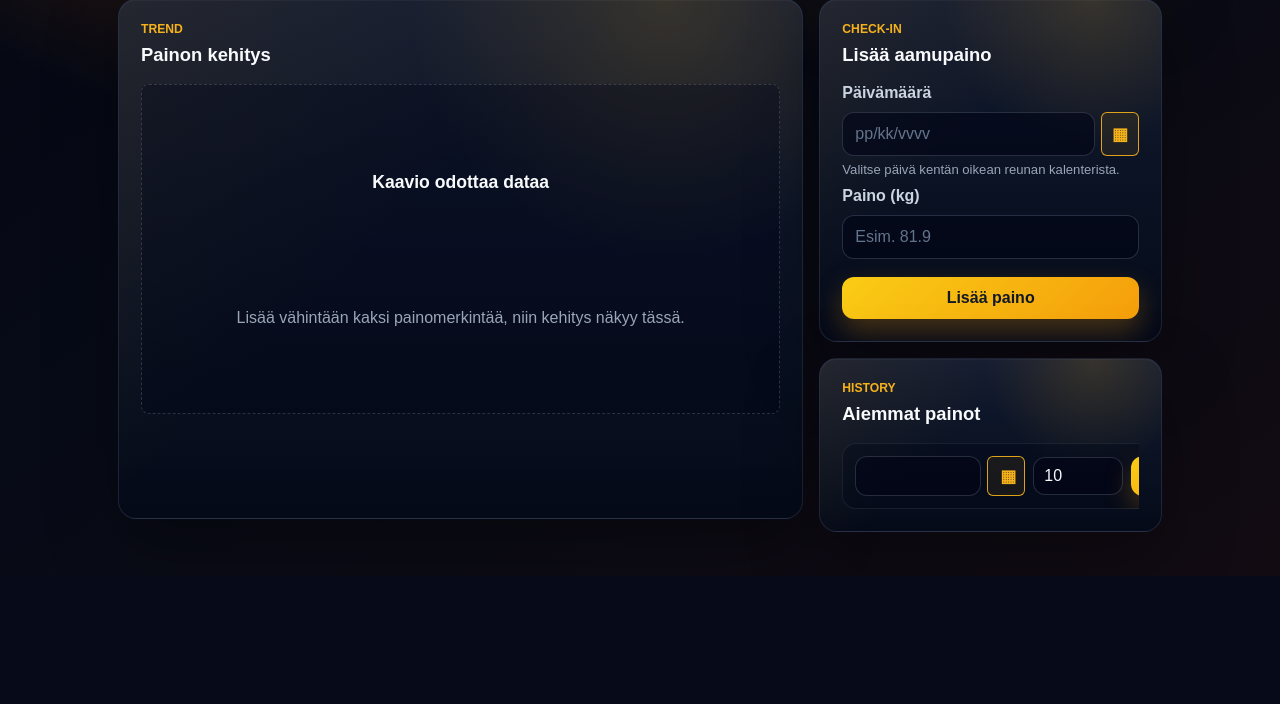
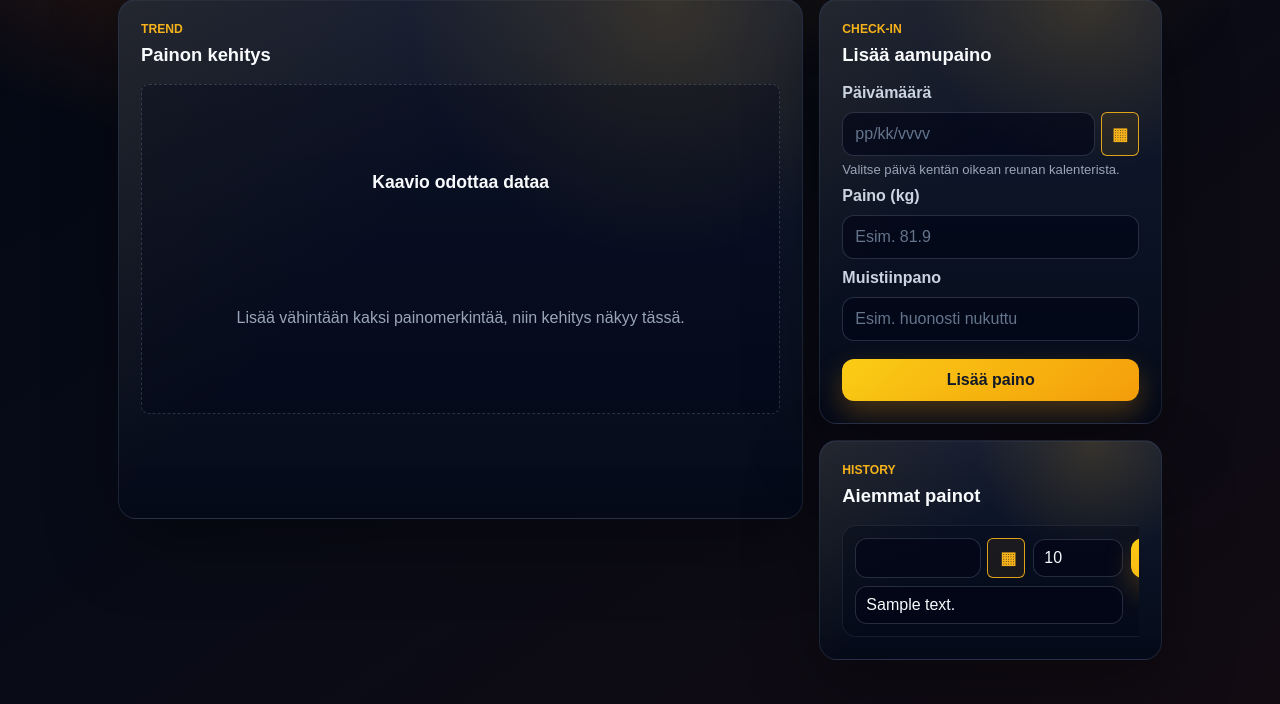
Before and after one commit to akikleemola/Aamupainot, a Flask app: template templates/index.html in a window 1280 px wide. Shown: the part 367-1071 px from the top of the page. Before the commit the page ends 899 px from the top, so only its background shows below. Run offline with Flask 3, Linux system fonts and the light colour scheme; the template is opened without the code that fills it: most values are stand-ins (such as "Sample title", 1, 10 or a date in 2020).

Commit message:
Added note feature

```diff
--- a/app.py
+++ b/app.py
@@ -32,6 +32,7 @@ MAX_LOGIN_ATTEMPTS = 5
 LOGIN_LOCK_TIME = timedelta(minutes=5)
 MIN_WEIGHT = 20
 MAX_WEIGHT = 250
+MAX_NOTE_LENGTH = 200
 login_attempts = {}
 
 
@@ -58,6 +59,10 @@ def init_db():
     connection.execute(get_sql("create_weight_entries"))
     try:
         connection.execute(get_sql("add_user_id_to_weight_entries"))
+    except sqlite3.OperationalError:
+        pass
+    try:
+        connection.execute(get_sql("add_note_to_weight_entries"))
     except sqlite3.OperationalError:
         pass
     connection.execute(get_sql("create_weight_entries_user_date_index"))
@@ -132,6 +137,15 @@ def validate_weight_entry(date_text, weight_text):
         return None, None, f"Painon pitää olla välillä {MIN_WEIGHT}-{MAX_WEIGHT} kg."
 
     return date_text, weight, None
+
+
+def validate_note(note_text):
+    note = note_text.strip()
+
+    if len(note) > MAX_NOTE_LENGTH:
+        return None, f"Muistiinpano saa olla enintään {MAX_NOTE_LENGTH} merkkiä pitkä."
+
+    return note, None
 
 
 def date_already_has_weight(connection, user_id, date_text, entry_id=None):
@@ -225,7 +239,14 @@ def index():
     if request.method == "POST":
         date_text = request.form["date"]
         weight_text = request.form["weight"]
+        note_text = request.form.get("note", "")
         date_text, weight, error = validate_weight_entry(date_text, weight_text)
+
+        if error:
+            flash(error)
+            return redirect(url_for("index"))
+
+        note, error = validate_note(note_text)
 
         if error:
             flash(error)
@@ -239,7 +260,7 @@ def index():
 
         connection.execute(
             get_sql("insert_weight_entry"),
-            (session["user_id"], date_text, weight),
+            (session["user_id"], date_text, weight, note),
         )
         connection.commit()
         connection.close()
@@ -267,6 +288,7 @@ def index():
             "date": format_date(item["date"]),
             "date_value": item["date"],
             "weight": item["weight"],
+            "note": item["note"],
         }
         for item in weights
     ]
@@ -291,7 +313,14 @@ def index():
 def edit_weight(entry_id):
     date_text = request.form["date"]
     weight_text = request.form["weight"]
+    note_text = request.form.get("note", "")
     date_text, weight, error = validate_weight_entry(date_text, weight_text)
+
+    if error:
+        flash(error)
+        return redirect(url_for("index"))
+
+    note, error = validate_note(note_text)
 
     if error:
         flash(error)
@@ -305,7 +334,7 @@ def edit_weight(entry_id):
 
     connection.execute(
         get_sql("update_weight_entry"),
-        (date_text, weight, entry_id, session["user_id"]),
+        (date_text, weight, note, entry_id, session["user_id"]),
     )
     connection.commit()
     connection.close()
--- a/static/chart.js
+++ b/static/chart.js
@@ -44,11 +44,13 @@ document.querySelectorAll(".entry-form").forEach((form) => {
     form.addEventListener("submit", (event) => {
         const dateValue = form.querySelector('input[name="date"]').value;
         const weightValue = form.querySelector('input[name="weight"]').value;
+        const noteValue = form.querySelector('input[name="note"]').value.trim();
         const originalDate = form.dataset.originalDate;
         const originalWeight = Number(form.dataset.originalWeight).toFixed(1);
+        const originalNote = form.dataset.originalNote.trim();
         const normalizedWeight = Number(weightValue).toFixed(1);
 
-        if (dateValue === originalDate && normalizedWeight === originalWeight) {
+        if (dateValue === originalDate && normalizedWeight === originalWeight && noteValue === originalNote) {
             event.preventDefault();
             return;
         }
--- a/static/style.css
+++ b/static/style.css
@@ -408,6 +408,10 @@ button:hover {
     padding: 9px 10px;
 }
 
+.entry-note {
+    grid-column: 1 / 3;
+}
+
 .entry-form button,
 .delete-form button {
     width: auto;
--- a/templates/index.html
+++ b/templates/index.html
@@ -4,7 +4,7 @@
     <meta charset="UTF-8">
     <meta name="viewport" content="width=device-width, initial-scale=1.0">
     <title>Aamupainosovellus</title>
-    <link rel="stylesheet" href="{{ url_for('static', filename='style.css') }}?v=dark-fitness-9">
+    <link rel="stylesheet" href="{{ url_for('static', filename='style.css') }}?v=dark-fitness-11">
 </head>
 <body>
     <main class="container">
@@ -106,6 +106,9 @@
                         <label for="weight">Paino (kg)</label>
                         <input type="number" id="weight" name="weight" step="0.1" min="20" max="250" placeholder="Esim. 81.9" required>
 
+                        <label for="note">Muistiinpano</label>
+                        <input type="text" id="note" name="note" maxlength="200" placeholder="Esim. huonosti nukuttu">
+
                         <button type="submit">Lisää paino</button>
                     </form>
                 </section>
@@ -121,7 +124,7 @@
                     <ul class="weight-list">
                         {% for item in weights %}
                             <li>
-                                <form class="entry-form" method="post" action="{{ url_for('edit_weight', entry_id=item.id) }}" data-original-date="{{ item.date_value }}" data-original-weight="{{ item.weight }}">
+                                <form class="entry-form" method="post" action="{{ url_for('edit_weight', entry_id=item.id) }}" data-original-date="{{ item.date_value }}" data-original-weight="{{ item.weight }}" data-original-note="{{ item.note }}">
                                     <input type="hidden" name="csrf_token" value="{{ csrf_token() }}">
 
                                     <label class="sr-only" for="entry-date-{{ item.id }}">Päivämäärä</label>
@@ -135,6 +138,9 @@
                                     <input type="number" id="entry-weight-{{ item.id }}" name="weight" value="{{ item.weight }}" step="0.1" min="20" max="250" required>
 
                                     <button type="submit">Tallenna</button>
+
+                                    <label class="sr-only" for="entry-note-{{ item.id }}">Muistiinpano</label>
+                                    <input class="entry-note" type="text" id="entry-note-{{ item.id }}" name="note" value="{{ item.note }}" maxlength="200" placeholder="Muistiinpano">
                                 </form>
 
                                 <form class="delete-form" method="post" action="{{ url_for('delete_weight', entry_id=item.id) }}">
@@ -152,6 +158,6 @@
     </main>
 
     <template id="chart-data">{{ chart_data|tojson }}</template>
-    <script src="{{ url_for('static', filename='chart.js') }}?v=5" defer></script>
+    <script src="{{ url_for('static', filename='chart.js') }}?v=6" defer></script>
 </body>
 </html>
```
Also changed, not shown: database.sql (+9 -4 lines), aamupainot.db.
